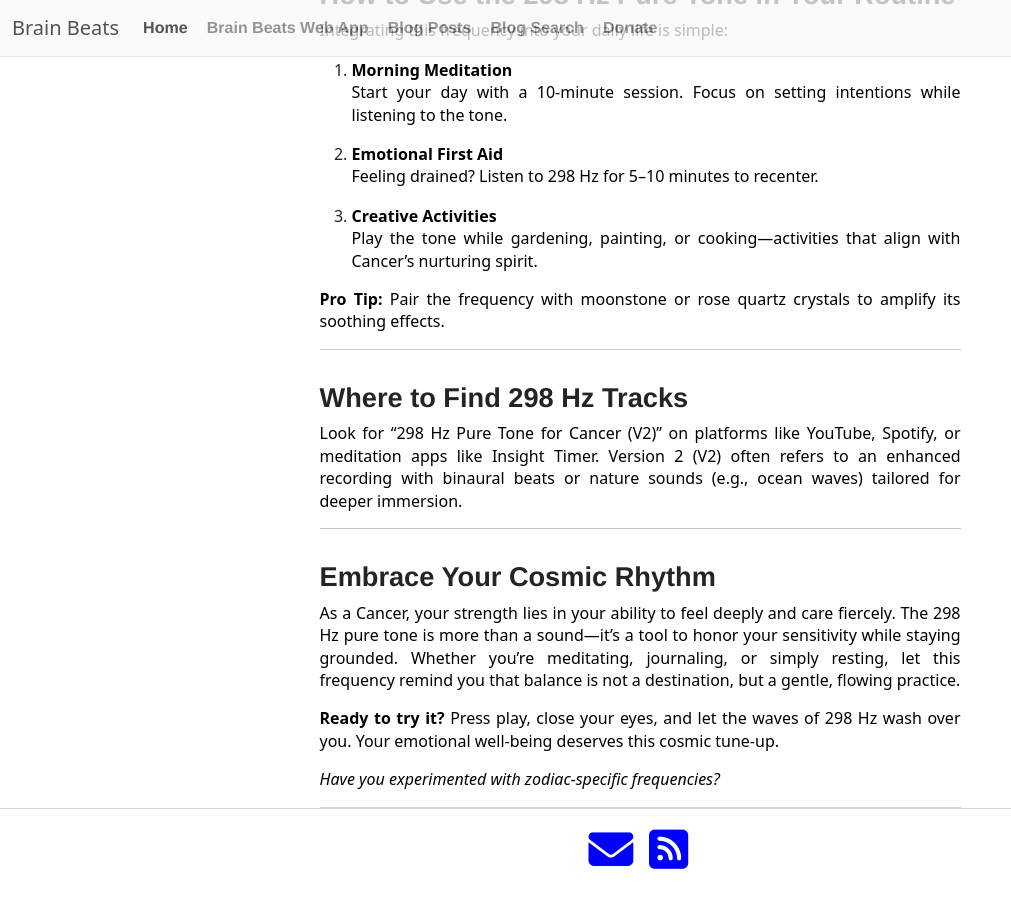
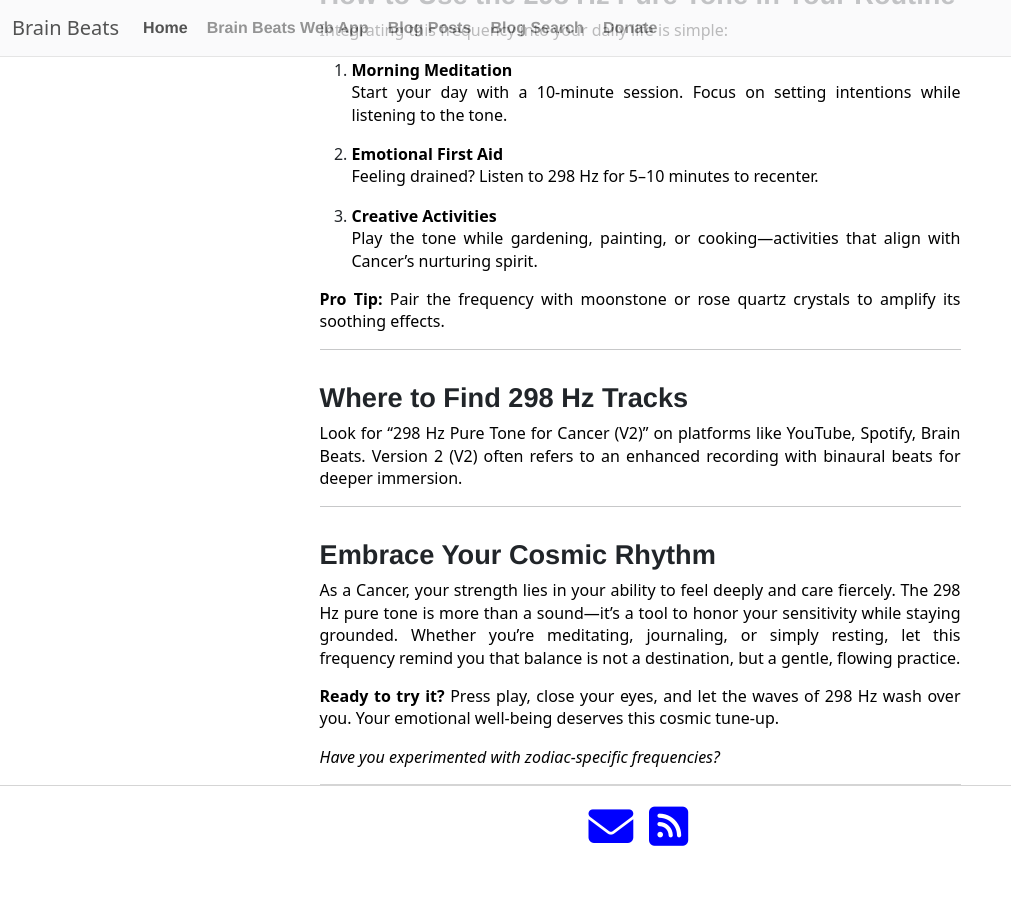
Before and after one commit to Mr-Kumar-Abhishek/brain-beats-blog, a Jekyll site: the page built from _posts/2023-05-04-298-hz-pure-tone-for-cancer-zodiac-a-healing-frequency-for-balance-and-inner-harmony.md, in a window 1280 px wide and 900 px high, scrolled down 1508 px. Shown: the whole window, without its empty margins (0-1011 px from the left). Built offline with Jekyll 4.4.1, drawn with Linux system fonts in a browser that asks for light colours; nearby versions of some CDN libraries; after the commit the page ends 2385 px from its top, so only the background shows below that.

Commit message:
update previous blog article

```diff
--- a/_posts/2023-05-04-298-hz-pure-tone-for-cancer-zodiac-a-healing-frequency-for-balance-and-inner-harmony.md
+++ b/_posts/2023-05-04-298-hz-pure-tone-for-cancer-zodiac-a-healing-frequency-for-balance-and-inner-harmony.md
@@ -65,7 +65,7 @@ Integrating this frequency into your daily life is simple:
 
 ## Where to Find 298 Hz Tracks
 
-Look for “298 Hz Pure Tone for Cancer (V2)” on platforms like YouTube, Spotify, or meditation apps like Insight Timer. Version 2 (V2) often refers to an enhanced recording with binaural beats or nature sounds (e.g., ocean waves) tailored for deeper immersion.
+Look for “298 Hz Pure Tone for Cancer (V2)” on platforms like YouTube, Spotify, Brain Beats. Version 2 (V2) often refers to an enhanced recording with binaural beats for deeper immersion.
 
 ---
 
```
